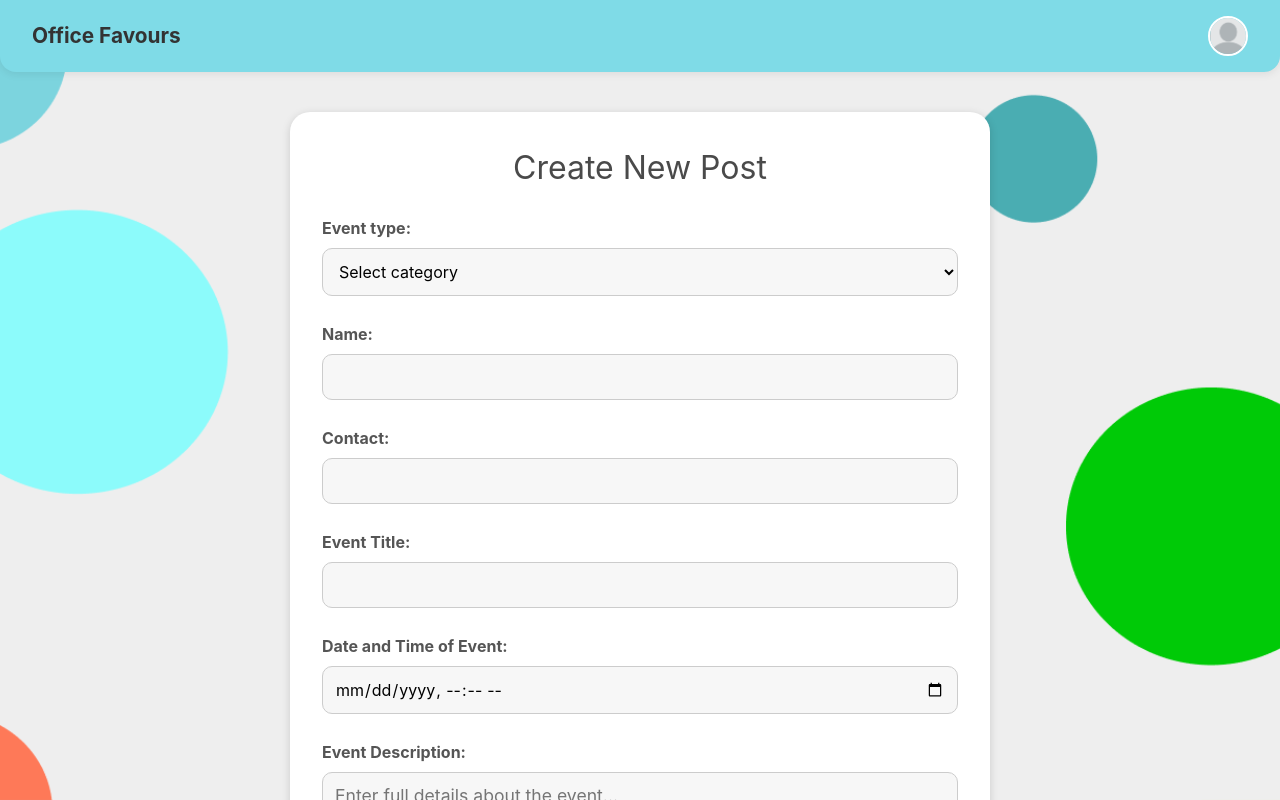
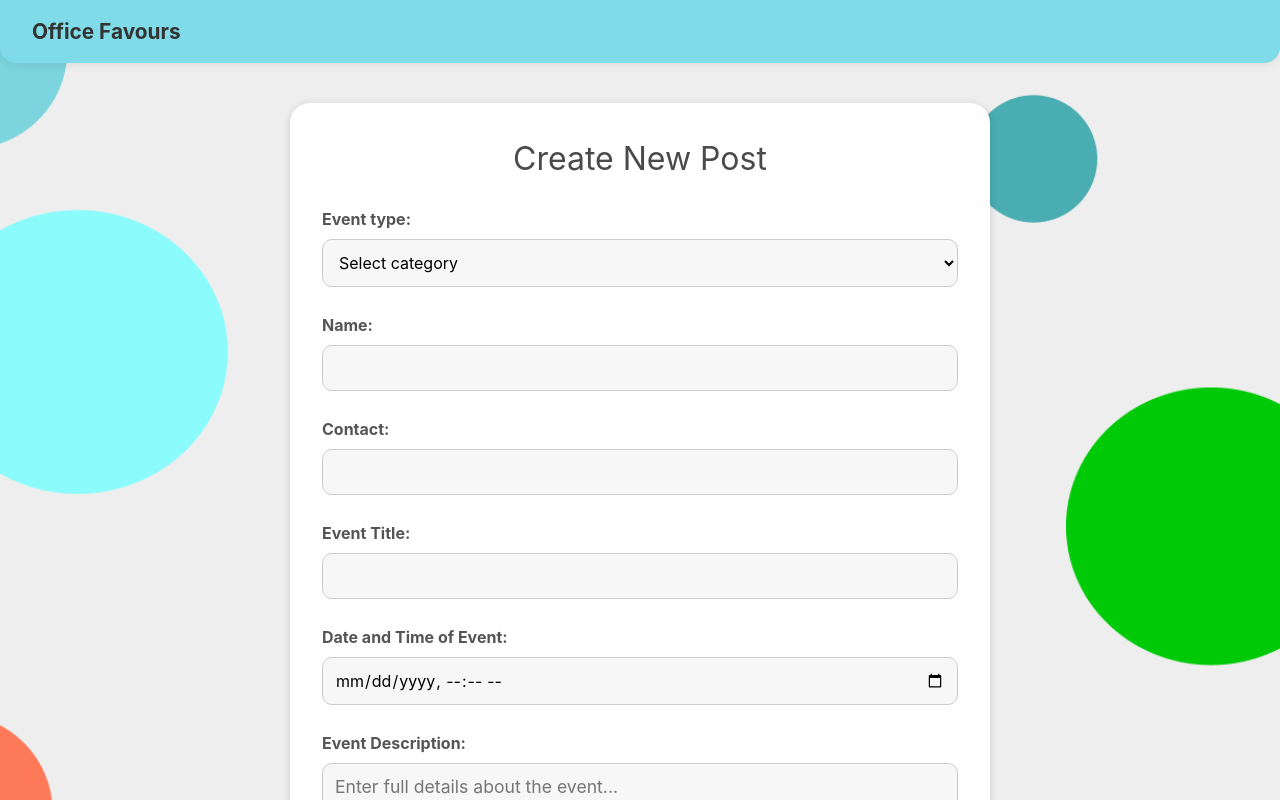
Before and after one commit to vmadh2/MASTERCHEFS, a Vue app: page /formsheet in a window 1280 px wide. Shown: the top 800 px of the page. Built offline with nearby package versions, Linux system fonts and the light colour scheme.

Commit message:
r - removed profile pic

```diff
--- a/src/components/FormSheet.vue
+++ b/src/components/FormSheet.vue
@@ -2,7 +2,6 @@
   <div>
     <nav class="taskbar">
       <span class="app-title">Office Favours</span>
-      <img class="profile-img" src="../../images/profilePhoto.png" alt="Profile" />
     </nav>
     <div class="form-container">
       <form @submit.prevent="sendData">
```
